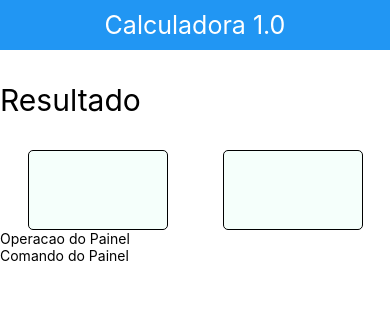
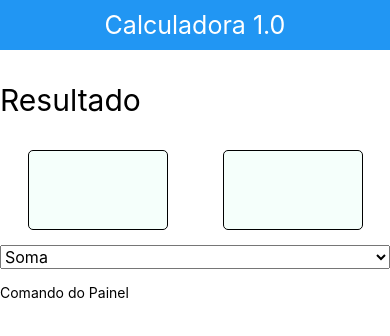
Before and after one commit to mateus-azevedo/APP7-Calculadora1.0, a React Native app: screen / in a window 390 px wide. Shown: the top 336 px of the page. Built offline with nearby package versions, Linux system fonts and the light colour scheme.

Commit message:
adicionada o picker na operacao

```diff
--- a/src/components/Operacao.js
+++ b/src/components/Operacao.js
@@ -1,6 +1,16 @@
 import React from 'react';
-import { Text } from 'react-native';
+import { Picker, StyleSheet } from 'react-native';
 
 export default props => (
-  <Text>Operacao do Painel</Text>
+  <Picker style={styles.operacao}>
+    <Picker.Item label='Soma' value="soma" />
+    <Picker.Item label='Subtração' value="subtracao" />
+  </Picker>
 );
+
+const styles = StyleSheet.create({
+  operacao: {
+    marginTop: 15,
+    marginBottom: 15
+  }
+});
```
